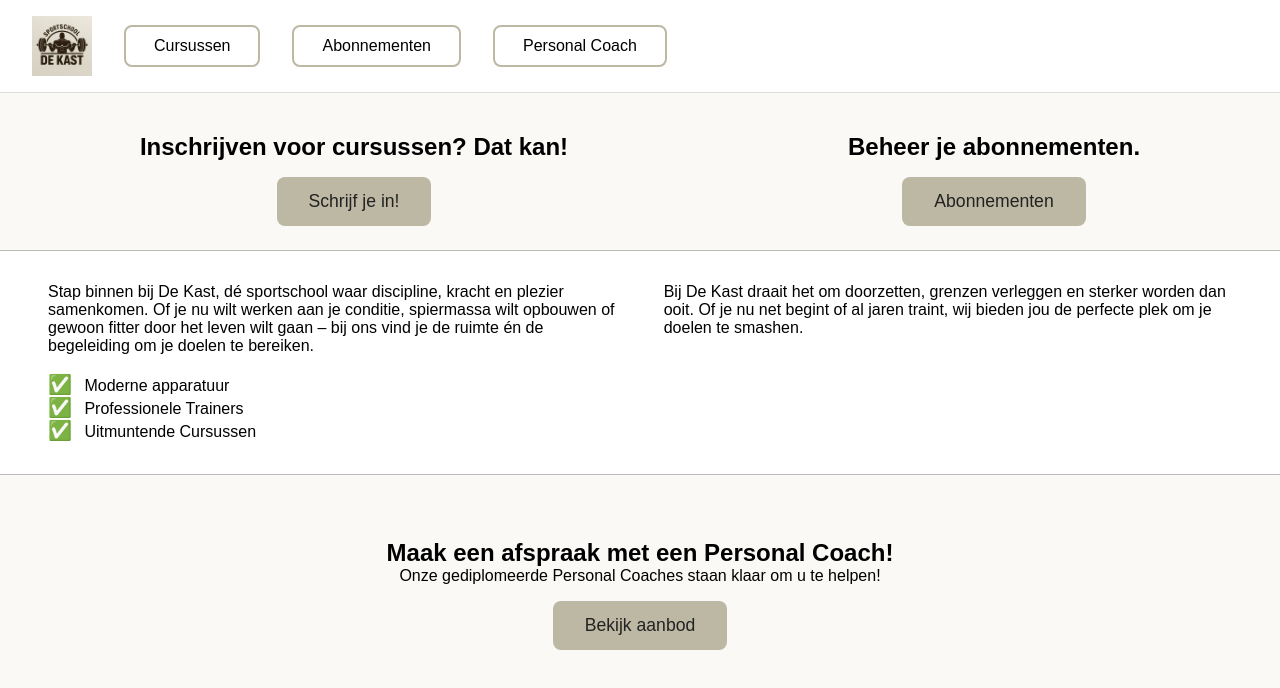
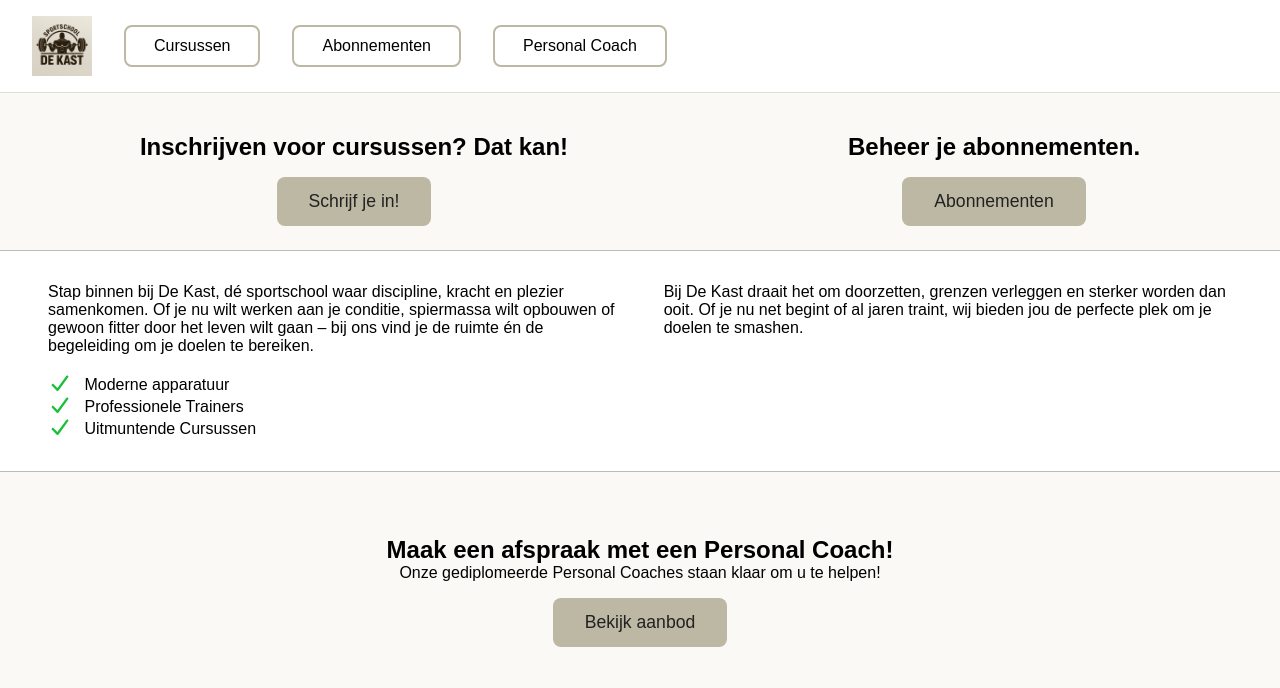
Before and after one commit to ashborn211/HackatonSportSchool, a React (Vite) app in the folder Frontend/: page /home in a window 1280 px wide. Shown: the top 688 px of the page. Built offline with nearby package versions, Linux system fonts and the light colour scheme.

Commit message:
Add FontAwesome icons to Home component and update package dependencies

```diff
--- a/Frontend/package.json
+++ b/Frontend/package.json
@@ -10,6 +10,8 @@
     "preview": "vite preview"
   },
   "dependencies": {
+    "@fortawesome/free-solid-svg-icons": "^7.0.1",
+    "@fortawesome/react-fontawesome": "^3.0.2",
     "@types/react-router-dom": "^5.3.3",
     "axios": "^1.11.0",
     "react": "^19.1.1",
--- a/Frontend/src/Home.tsx
+++ b/Frontend/src/Home.tsx
@@ -1,5 +1,7 @@
 import React from "react";
 import logo from "./logo.png";
+import { FontAwesomeIcon } from "@fortawesome/react-fontawesome";
+import { faCheck } from "@fortawesome/free-solid-svg-icons";
 import "./Home.css";
 
 export default function Home() {
@@ -37,13 +39,22 @@
             </p>
             <ul className="checklist">
               <li>
-                <span className="checkmark">✅</span> Moderne apparatuur
+                <span className="checkmark">
+                  <FontAwesomeIcon icon={faCheck} />
+                </span>{" "}
+                Moderne apparatuur
               </li>
               <li>
-                <span className="checkmark">✅</span> Professionele Trainers
+                <span className="checkmark">
+                  <FontAwesomeIcon icon={faCheck} />
+                </span>{" "}
+                Professionele Trainers
               </li>
               <li>
-                <span className="checkmark">✅</span> Uitmuntende Cursussen
+                <span className="checkmark">
+                  <FontAwesomeIcon icon={faCheck} />
+                </span>{" "}
+                Uitmuntende Cursussen
               </li>
             </ul>
           </div>
```
Also changed, not shown: Frontend/src/App.tsx (line endings or trailing spaces), 1 other file (tests, documents, lock files or other folders).
